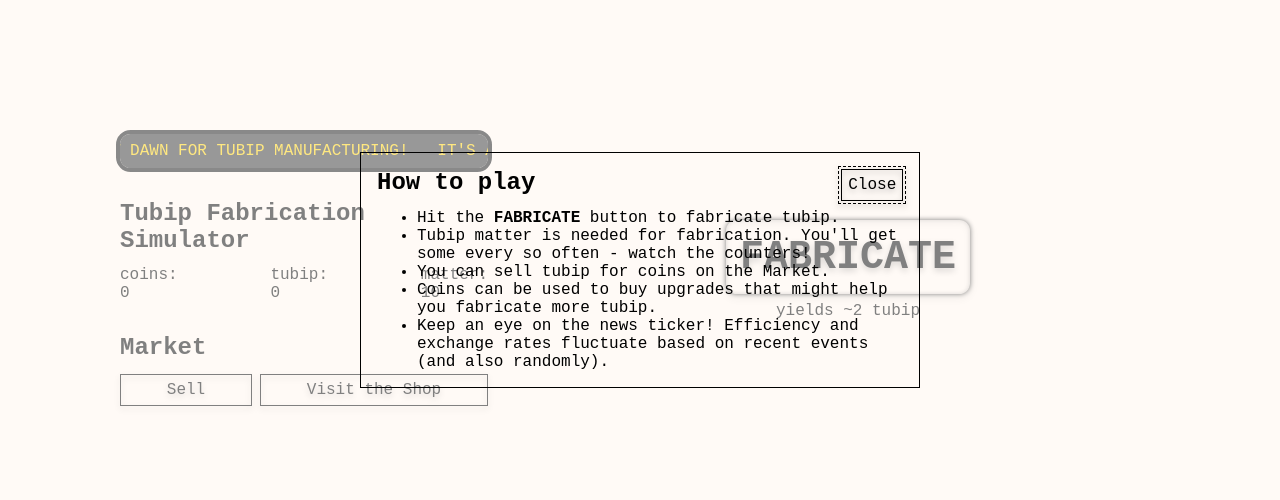
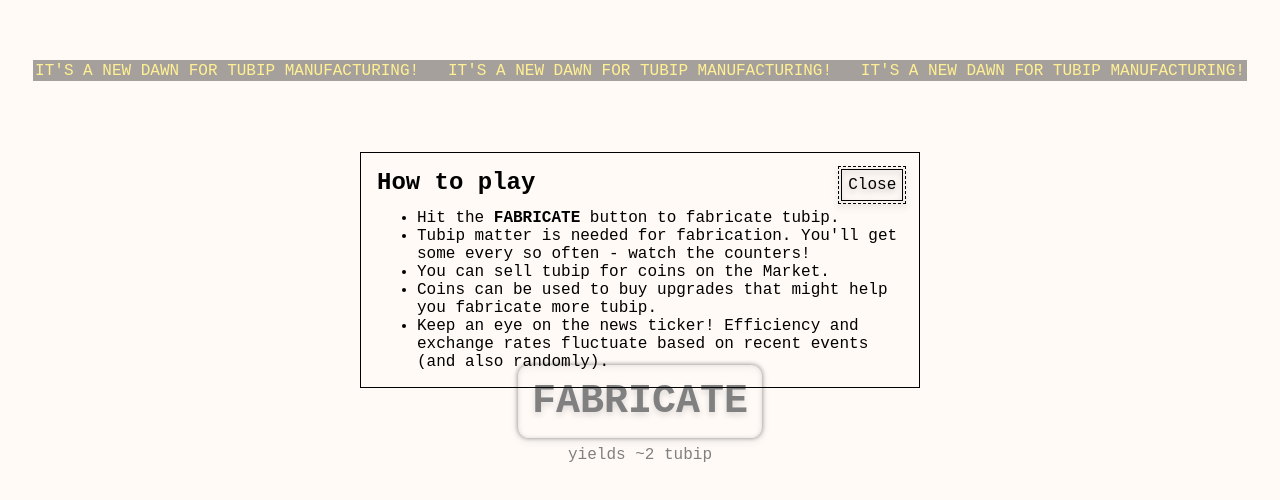
Before and after one commit to hs7t/tubip-fabrication-simulator, a Svelte app: page / in a window 1280 px wide. Shown: the part 130-630 px from the top of the page. Built offline with nearby package versions, Linux system fonts and the light colour scheme; a web font is replaced by a local one.

Commit message:
create, use InfoBox

```diff
--- a/src/App.svelte
+++ b/src/App.svelte
@@ -9,6 +9,7 @@
   import ShopDialog from "./lib/ShopDialog.svelte";
   import SaleDialog from "./lib/SaleDialog.svelte";
   import HelpDialog from "./lib/HelpDialog.svelte";
+  import InfoBox from "./lib/InfoBox.svelte";
 
   let shopDialogShown = $state(false)
   let saleDialogShown = $state(false)
@@ -23,14 +24,8 @@
 </script>
 
 <main>
-  <section id="overview">
-    <NewsMarquee headline={game.state.news.headline}/>
-
-    <div class="infobox">
-      <h1>Tubip Fabrication Simulator</h1>
-      <Stats />
-    </div>
-
+  <InfoBox />
+  <!--
   <div class="market">
     <h2>Market</h2>
     <div class="buttonGroup">
@@ -38,8 +33,7 @@
       <button onclick={() => { shopDialogShown = true}}>Visit the Shop</button>
     </div>
   </div>
-
-  </section>
+  -->
 
   <section id="economy">
     <Machine onEnter={() => { handleTubipFabrication() }} />
--- /dev/null
+++ b/src/lib/InfoBox.svelte
@@ -0,0 +1,7 @@
+<script>
+    import Ticker from "./components/Ticker.svelte";
+    import { game } from "../gamestate.svelte";
+</script>
+<section class="info-box">
+    <Ticker headline={game.state.news.headline}></Ticker>
+</section>
```
Also changed, not shown: src/lib/components/Ticker.svelte (renamed from src/lib/components/TIcker.svelte). Lines whose indentation alone changed are shown as unchanged.
